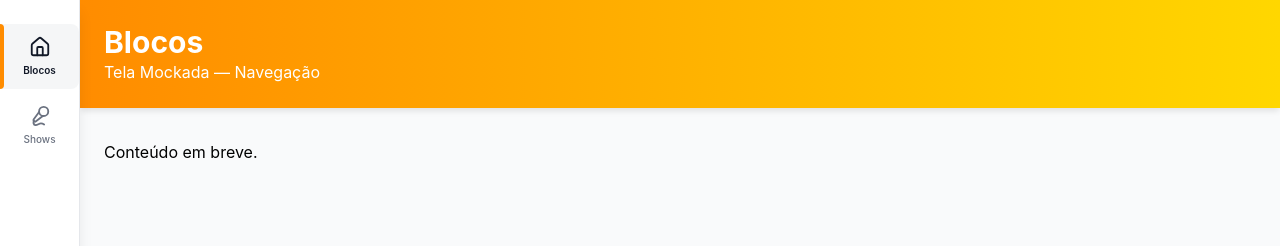
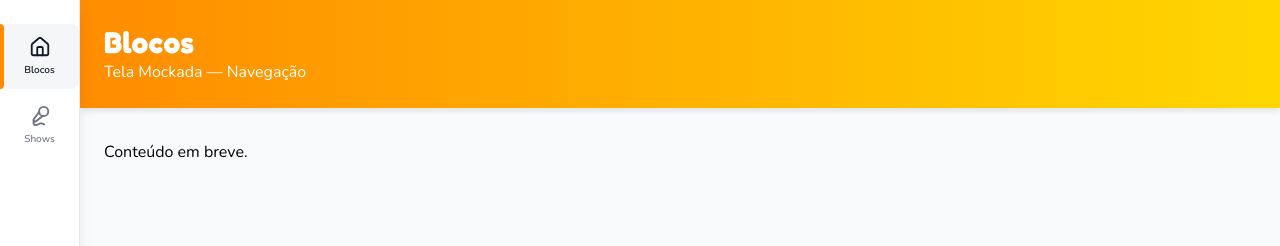
Before and after one commit to uuchoaa/foca-no-carnaval, a React (Vite) app in the folder apps/carnival-app/: page /blocos in a window 1280 px wide. Shown: the top 246 px of the page. Built offline with nearby package versions, Linux system fonts and the light colour scheme.

Commit message:
feat[ds]: integrate custom fonts and update typography styles

```diff
--- a/apps/carnival-app/index.html
+++ b/apps/carnival-app/index.html
@@ -3,6 +3,9 @@
   <head>
     <meta charset="UTF-8" />
     <link rel="icon" type="image/svg+xml" href="/vite.svg" />
+    <link rel="preconnect" href="https://fonts.googleapis.com" />
+    <link rel="preconnect" href="https://fonts.gstatic.com" crossorigin />
+    <link href="https://fonts.googleapis.com/css2?family=Fredoka:wght@400;500;600;700&family=Nunito:wght@400;500;600;700&display=swap" rel="stylesheet" />
     <meta name="viewport" content="width=device-width, initial-scale=1.0" />
     <meta name="theme-color" content="#FF8C00" />
     <meta name="apple-mobile-web-app-capable" content="yes" />
--- a/apps/carnival-app/src/design-system/layouts/Page.tsx
+++ b/apps/carnival-app/src/design-system/layouts/Page.tsx
@@ -71,6 +71,7 @@ function PageContent({ children, center, isLoading, isEmpty }: PageContentProps)
   const showEmpty = Boolean(isEmpty && !isLoading);
   return (
     <div
+      data-testid="page-content-container"
       style={{
         padding: '32px 24px 32px',
         maxWidth: '1280px',
--- a/apps/carnival-app/src/design-system/tokens/typography.ts
+++ b/apps/carnival-app/src/design-system/tokens/typography.ts
@@ -1,10 +1,10 @@
-/** Typography variants: size + weight. No color—use Text color prop. */
+/** Typography variants: size + weight + font role. No color—use Text color prop. */
 export const typography = {
-  hero: 'text-3xl font-bold',
-  body: 'text-base',
-  small: 'text-sm',
-  chip: 'text-sm block mb-3 font-medium',
-  caption: 'text-xs',
-  title: 'text-xl font-bold',
-  subtitle: 'capitalize',
+  hero: 'text-3xl font-bold font-display',
+  title: 'text-xl font-bold font-display',
+  body: 'text-base font-sans',
+  small: 'text-sm font-sans',
+  chip: 'text-sm block mb-3 font-medium font-sans',
+  caption: 'text-xs font-sans',
+  subtitle: 'capitalize font-sans',
 } as const;
--- a/apps/carnival-app/src/index.css
+++ b/apps/carnival-app/src/index.css
@@ -4,9 +4,7 @@
 
 body {
   margin: 0;
-  font-family: -apple-system, BlinkMacSystemFont, 'Segoe UI', 'Roboto', 'Oxygen',
-    'Ubuntu', 'Cantarell', 'Fira Sans', 'Droid Sans', 'Helvetica Neue',
-    sans-serif;
+  @apply font-sans;
   -webkit-font-smoothing: antialiased;
   -moz-osx-font-smoothing: grayscale;
 }
--- a/apps/carnival-app/tailwind.config.js
+++ b/apps/carnival-app/tailwind.config.js
@@ -5,6 +5,8 @@ export default {
     "./src/**/*.{js,ts,jsx,tsx}",
   ],
   safelist: [
+    'font-display',
+    'font-sans',
     'bg-gradient-to-r',
     'from-orange',
     'to-yellow',
@@ -18,6 +20,10 @@ export default {
   ],
   theme: {
     extend: {
+      fontFamily: {
+        display: ['Fredoka', 'sans-serif'],
+        sans: ['Nunito', 'sans-serif'],
+      },
       colors: {
         carnival: {
           yellow: '#FFD700',
```
